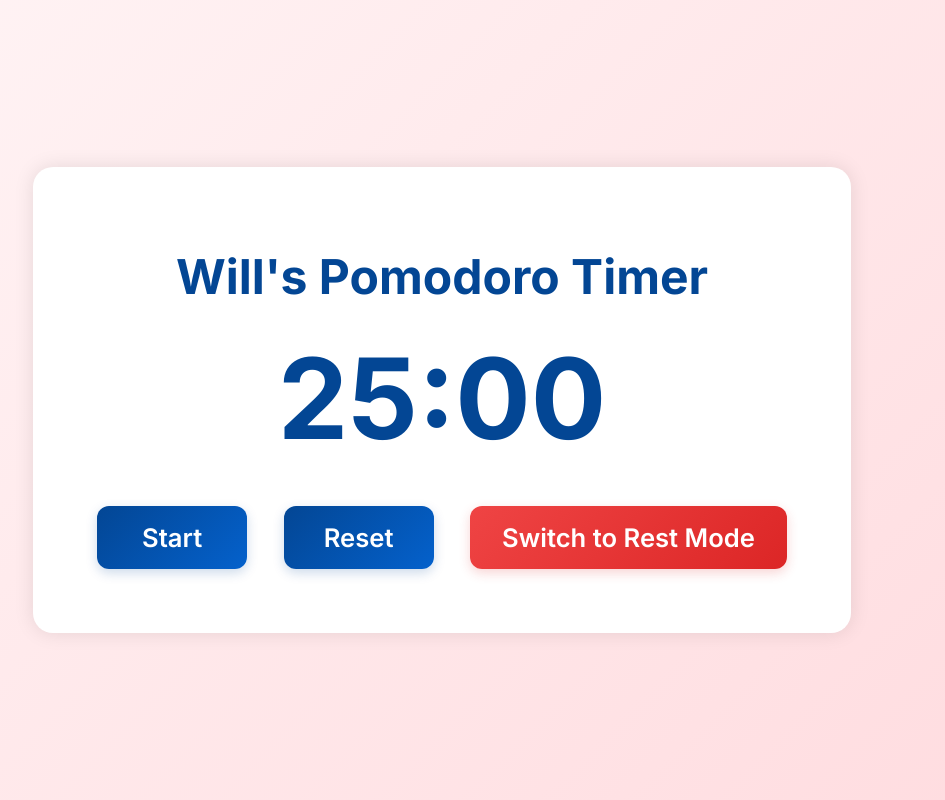
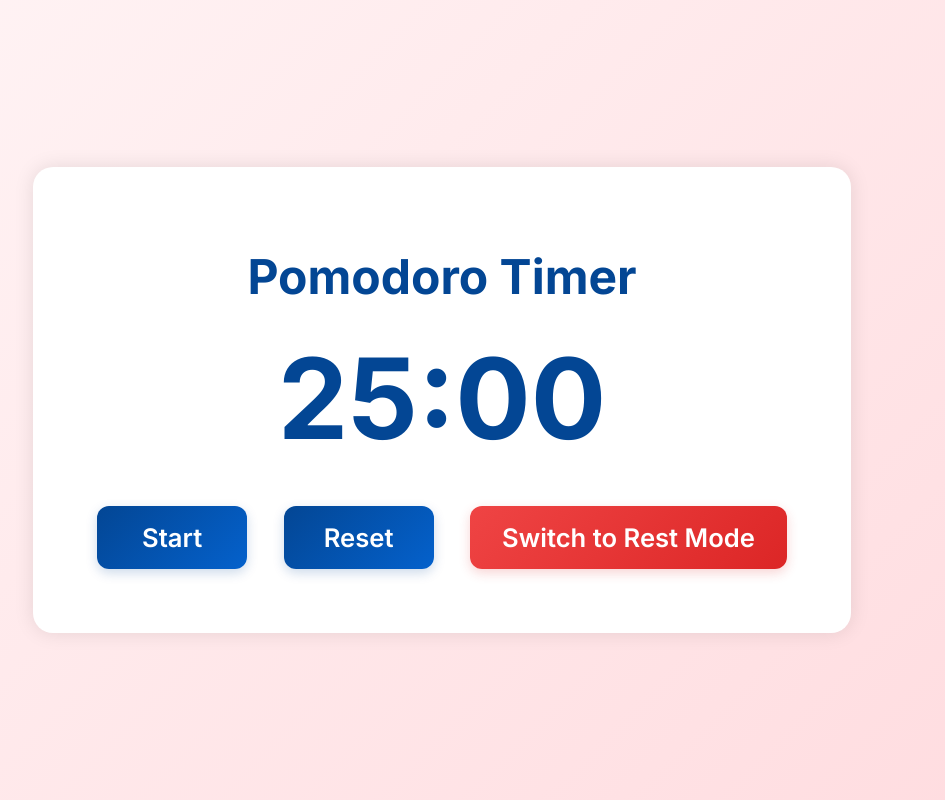
Before and after one commit to willwhipple/playground, a plain HTML site: page index.html in a window 1280 px wide. Shown: the whole page, without its empty margins (198-1143 px from the left). Drawn offline with nearby package versions, Linux system fonts and the light colour scheme.

Commit message:
changed header

```diff
--- a/index.html
+++ b/index.html
@@ -90,7 +90,7 @@
 </head>
 <body>
     <div class="container">
-        <h1>Will's Pomodoro Timer</h1>
+        <h1>Pomodoro Timer</h1>
         <div id="timer">25:00</div>
         <button id="startBtn">Start</button>
         <button id="resetBtn">Reset</button>
```
Also changed, not shown: 1 other file.
